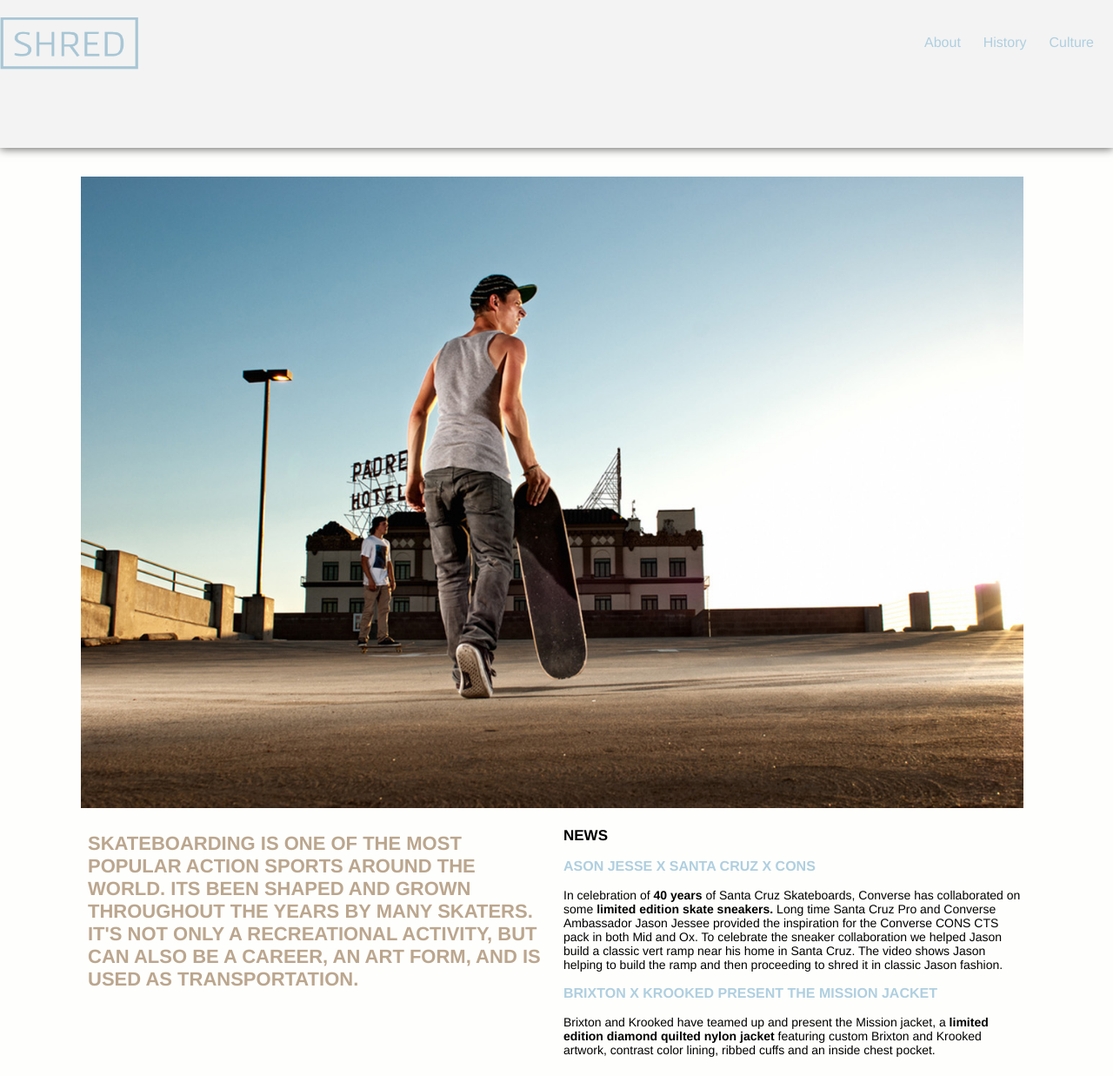
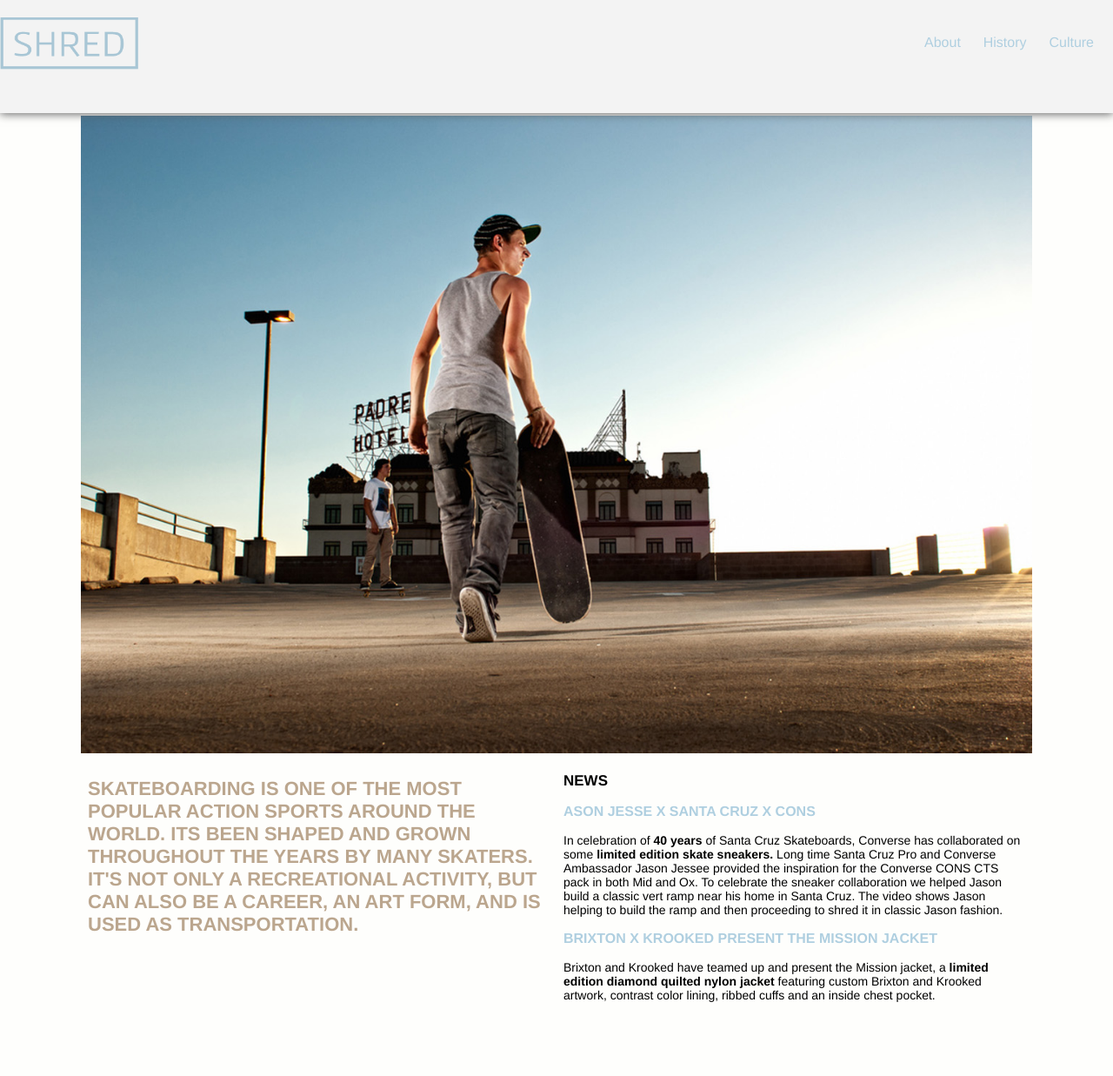
Before and after one commit to maddiwatson1/large-data-site, a Jekyll site: the page built from index.html, in a window 1280 px wide and 1237 px high. Shown: the whole window at 87% size. Built offline with Jekyll 4.4.1, drawn with Linux system fonts in a browser that asks for light colours; Markdown is read by kramdown in place of the engine named in the settings.

Commit message:
multiple media query add-ons

```diff
--- a/css/general.css
+++ b/css/general.css
@@ -80,7 +80,12 @@
 
 	.logo {
 		float: left;
+		padding-left: 15px
 		margin-bottom: 30px;
+	}
+
+	nav {
+		height: 130px;
 	}
 
 	nav ul {
@@ -149,13 +154,17 @@
 @media only screen and (min-width: 37.9375em) {
 
 	.unit-spacer-2 {
-		margin-right: 10px;
 		margin-top: 30px;
 	}
 
 	.unit-s-1 {
 		display: block;
 	}
+
+	.flex-img {
+		padding-top: 140px;
+	}
+
 }
 
 @media only screen and (max-width: 38em) {
@@ -165,6 +174,13 @@
 		width: 100%;
 	}
 
+}
+
+@media only screen and (min-width: 40em) {
+
+	.flex-img {
+		padding-top: 95px;
+	}
 }
 
 @media only screen and (min-width: 38em) and (max-width: 60em) {
```
